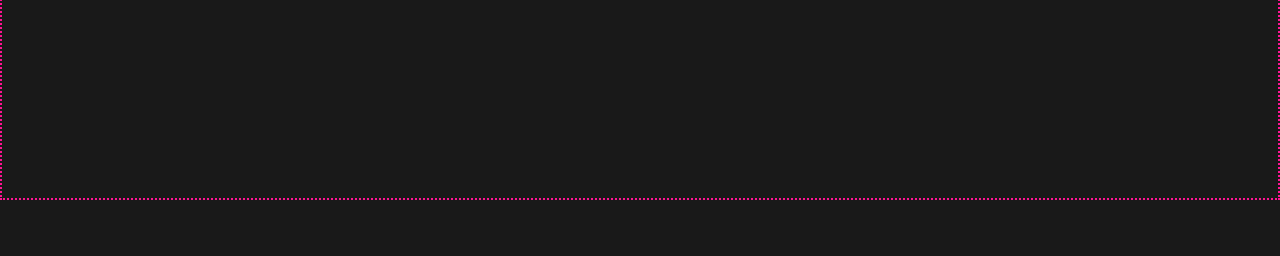
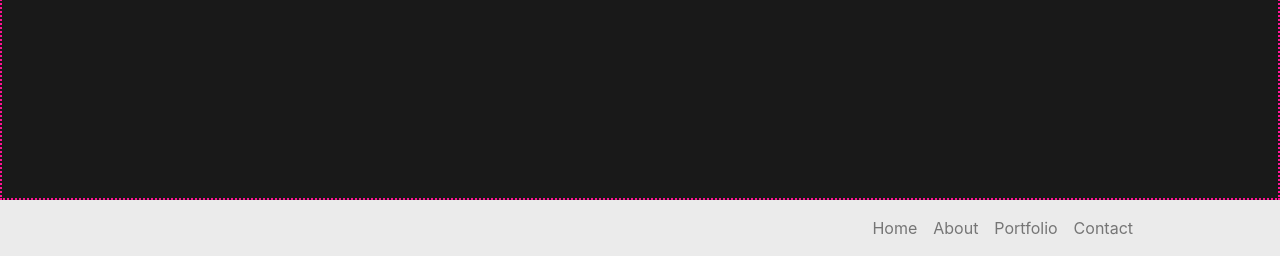
Before and after one commit to EricaTollefson/erica-tollefson-portfolio, a PHP site: page / in a window 1280 px wide. Shown: the part 3082-3338 px from the top of the page. Before the commit the page ends 3282 px from the top, so only its background shows below. Run offline with PHP 8.4, Linux system fonts and the light colour scheme.

Commit message:
add footer navbar with basic structure

```diff
--- a/public_html/index.php
+++ b/public_html/index.php
@@ -93,5 +93,24 @@
 			</div>
 		</div>
 
+		<div class="clearfix">
+			<nav class="navbar navbar-collapse-xs navbar-expand-md navbar-light" style="background-color: #ebebeb;">
+				<div class="container d-inline ml-0">
+					<button class="navbar-toggler" type="button" data-toggle="collapse" data-target="#navbarNavAltMarkup"
+							  aria-controls="navbarNavAltMarkup" aria-expanded="false" aria-label="Toggle navigation">
+						<span class="navbar-toggler-icon"></span>
+					</button>
+					<div class="collapse navbar-collapse" id="navbarNavAltMarkup">
+						<div class="navbar-nav ml-auto">
+							<a class="nav-item nav-link" href="#">Home</a>
+							<a class="nav-item nav-link" href="#">About</a>
+							<a class="nav-item nav-link" href="#">Portfolio</a>
+							<a class="nav-item nav-link" href="#">Contact</a>
+						</div>
+					</div>
+				</div>
+			</nav>
+		</div>
+
 	</body>
 </html>
--- a/public_html/styles.css
+++ b/public_html/styles.css
@@ -17,3 +17,11 @@
 #contact {
 	border: 2px dotted deeppink;
 }
+
+#footer {
+	border: 1.5px dotted orange;
+}
+
+{
+	bottom: 0;
+}
```
